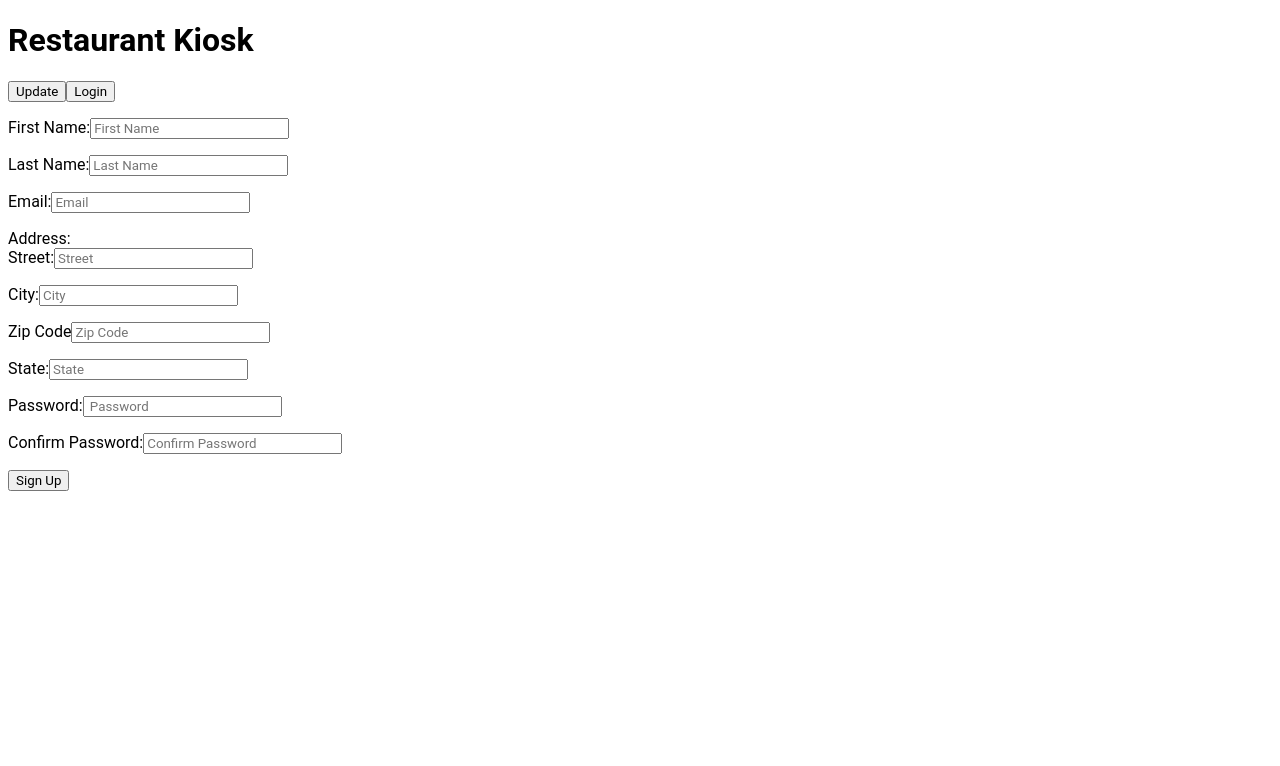
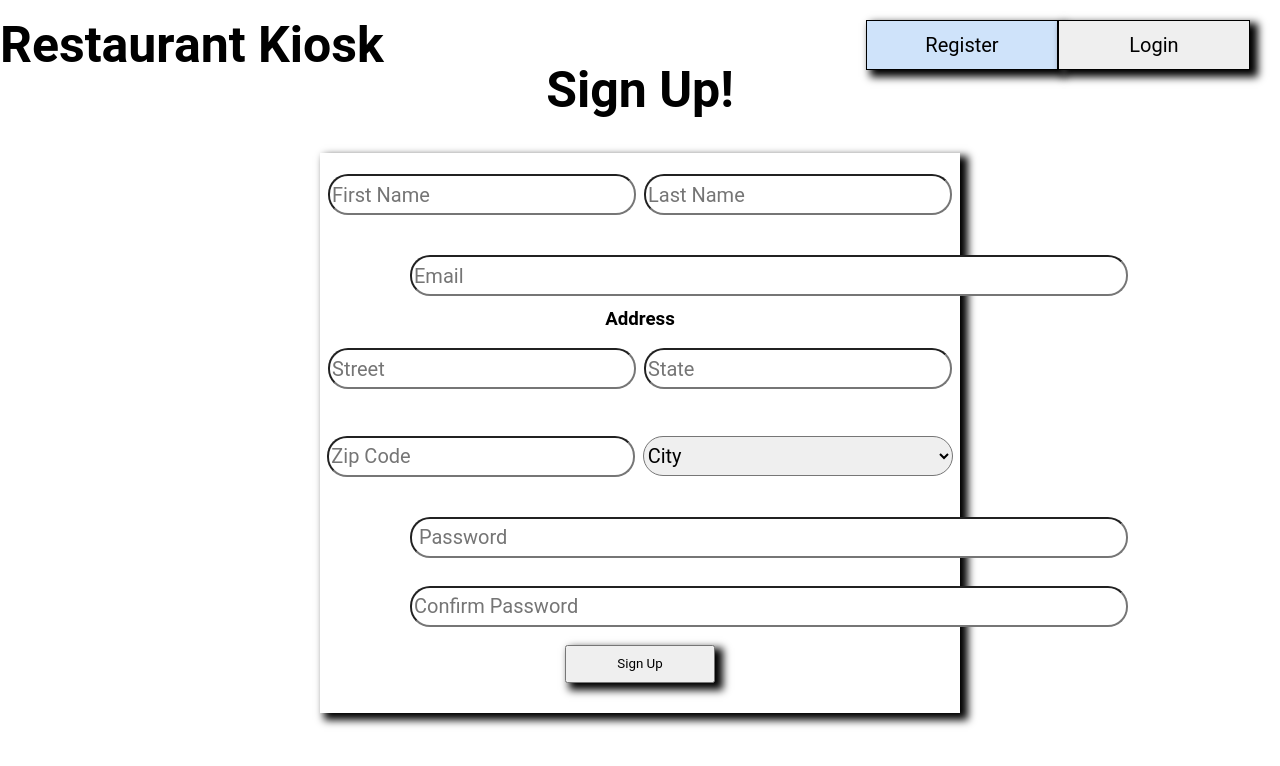
Before and after one commit to MJiang18/RestaurantKiosk, a React (Create React App) app in the folder client/: page /signup in a window 1280 px wide. Shown: the top 766 px of the page. Built offline with nearby package versions, Linux system fonts and the light colour scheme.

Commit message:
finshed the design of both log in and sign up and both connections to the backend are made and running with authentication

```diff
--- a/client/src/App.js
+++ b/client/src/App.js
@@ -1,8 +1,8 @@
 import React from 'react';
 import { BrowserRouter as Router, Routes, Route } from 'react-router-dom';
-import SignUp from './components/forms/SignUp';
-import Update from './components/forms/Update';
-import Login from './components/forms/Login';
+import SignUp from './components/forms/SignUp/SignUp';
+import Update from './components/forms/Update/Update';
+import Login from './components/forms/Login/Login';
 import Main from './components/screens/Main';
 
 import PrivateRoutes from './components/routes/PrivateRoutes';
--- a/client/src/components/forms/Login.js
+++ /dev/null
@@ -1,18 +0,0 @@
-import React, { useState } from 'react';
-import { useNavigate, Link } from 'react-router-dom';
-import axios from 'axios';
-
-const Login = () => {
-  const [email, setEmail] = useState('');
-  const [password, setPassword] = useState('');
-  const [error, setError] = useState({});
-
-  return (
-    <div>
-      THIS IS THE LOGIN PAGE
-      <Link to='/signup'>Sign Up</Link>
-    </div>
-  );
-};
-
-export default Login;
--- /dev/null
+++ b/client/src/components/forms/Login/Login.js
@@ -0,0 +1,94 @@
+import React, { useState, useEffect } from 'react';
+import { useNavigate, Link } from 'react-router-dom';
+import axios from 'axios';
+import './login.css';
+
+const Login = () => {
+  const [email, setEmail] = useState('');
+  const [password, setPassword] = useState('');
+  const [error, setError] = useState([]);
+  const navigate = useNavigate()
+
+  useEffect(() => {
+    if(localStorage.getItem('token')){
+      navigate('/')
+    }
+  }, [navigate])
+
+  const loginHandler = async (e) => {
+    e.preventDefault();
+    const config = {
+      headers: {
+        'Content-Type' : 'application/json'
+      }
+    }
+    try{
+      const {data} = await axios.post('http://localhost:8000/api/restaurantKiosk/signin', {email, password},
+      config
+      )
+      localStorage.setItem('token', data.token)
+      navigate('/')
+  }catch (error){
+    setError(error.response.data.error)
+    setTimeout(() => {
+      setError(' ');
+    }, 5000)
+  }
+}
+  return (
+    <div className='login-container'>
+    <form onSubmit={loginHandler}>
+    <div className='navbar'>
+    <h1>Restaurant Kiosk</h1>
+    <div className='login-nav-buttons'>
+          <button required id = 'register'>
+        <Link to='/login'>
+          Login
+        </Link>
+          </button>
+        <button>
+        <Link  to='/signup'>Register
+        </Link>
+          </button>
+          </div>
+        </div>
+        <div className='container'>
+          <h1>Welcome Back!</h1>
+           <div className='border'>
+        <div className='input-fields-name'>
+          <div className="input-container">
+
+              <input
+                type='email'
+                required
+                id='email'
+                placeholder='Enter email'
+                onChange={(e) => setEmail(e.target.value)}
+                value={email}
+                tabIndex={1}
+                />
+                <input
+                  type='password'
+                  required
+                  id='password'
+                  autoComplete='"true"'
+                  placeholder='Enter Password'
+                  onChange={(e) => setPassword(e.target.value)}
+                  value={password}
+                  tabIndex={2}
+                  />
+                  </div>
+                  </div>
+                  <div className="footer">
+
+      <button type='submit'>Login</button>
+      Don't have an account? <Link to='/signup'>Sign Up</Link>
+                  </div>
+      </div>
+      </div>
+      </form>
+    </div>
+  );
+};
+
+export default Login;
--- /dev/null
+++ b/client/src/components/forms/Login/login.css
@@ -0,0 +1,78 @@
+
+.input-container{
+    width: 100%;
+    height: 150px;
+    display: flex;
+    flex-direction: column;
+    justify-content: space-between;
+    align-items: center;
+    /* background-color: blueviolet; */
+    font-size: 18px;
+    font-weight: 400;
+}
+.input-container input{
+    width: 60%;
+    height: 50px;
+    /* background-color: blueviolet; */
+    font-size: 18px;
+    font-weight: 400;
+}
+
+.footer{
+    width: 100%;
+    height: 230px;
+    display: flex;
+    flex-direction: column;
+    justify-content: space-evenly;
+    align-items: center;
+    margin-bottom: 40px;
+    /* background-color: blueviolet; */
+    font-size: 18px;
+    font-weight: 400;
+}
+
+.login-navbar{
+    /* background-color: green; */
+    width: 100%;
+    height: 90px;
+    display: inline-flex;
+    flex-direction: row;
+    justify-content: space-between;
+    align-items: center;
+
+}
+
+.login-nav-buttons{
+    /* background-color: aqua; */
+    width: 30%;
+    display: inline-flex;
+    align-items: center;
+    justify-content: flex-end;
+    margin-right: 30px;
+    flex-direction: row;
+}
+.login-nav-buttons button{
+    width: 200px;
+    height: 50px;
+    box-shadow:  6px 5px 8px 2px black;
+    font-size: 18px;
+    border: 1px solid black;
+    font-weight: 400;
+    cursor: pointer;
+}
+.login-nav-buttons #register {
+background-color: rgba(31, 124, 230, 0.212);;
+
+}
+.login-nav-buttons a{
+    text-decoration: none;
+    color: black;
+    font-size: 20px;
+    font-weight: 400;
+}
+.login-nav-buttons button:hover{
+    background-color: rgb(31, 124, 230);
+    color: black;
+    width: 205px;
+    height: 55px;
+}
--- a/client/src/components/forms/SignUp.js
+++ b/client/src/components/forms/SignUp/SignUp.js
@@ -1,6 +1,7 @@
 import React, { useState, useEffect } from 'react';
 import { useNavigate, Link } from 'react-router-dom';
 import axios from 'axios';
+import './signup.css';
 
 const SignUp = () => {
   const [firstName, setFirstName] = useState('');
@@ -12,7 +13,7 @@ const SignUp = () => {
   const [street, setStreet] = useState('');
   const [password, setPassword] = useState('');
   const [confirmPassword, setConfirmPassword] = useState('');
-  const [error, setError] = useState({});
+  const [error, setError] = useState([]);
   let navigate = useNavigate();
 
   const onSubmitHandler = async (e) => {
@@ -61,21 +62,27 @@ const SignUp = () => {
   };
 
   return (
-    <div>
-      <form>
+    <div className='signup'>
+      <form onSubmit={onSubmitHandler}>
+        <div className='navbar'>
         <h1>Restaurant Kiosk</h1>
-        <Link to='/update'>
-          <button>Update</button>
+    <div className='nav-buttons'>
+          <button required id = 'register'>
+        <Link  to='/signup'>Register
         </Link>
+          </button>
+          <button>
         <Link to='/login'>
-          <button>Login</button>
+          Login
         </Link>
+          </button>
+          </div>
+        </div>
+          <div className='container'>
+        <h1>Sign Up!</h1>
         <div className='border'>
-          <div className='container'>
-            <div className='form-control'>
+          <div className='input-fields-name'>
        <p>
-                <label>First Name:</label>
-
                 <input
                   type='text'
                   placeholder='First Name'
@@ -84,10 +91,9 @@ const SignUp = () => {
                   id='firstName'
                   onChange={(e) => setFirstName(e.target.value)}
                   />
+                {error}
                   </p>
               <p>
-                <label>Last Name:</label>
-
                 <input
                   type='text'
                   placeholder='Last Name'
@@ -97,9 +103,9 @@ const SignUp = () => {
                   onChange={(e) => setLastName(e.target.value)}
                   />
                   </p>
+                  </div>
+                  <div className='form-control'>
               <p>
-                <label>Email:</label>
-
                 <input
                   type='text'
                   placeholder='Email'
@@ -109,12 +115,12 @@ const SignUp = () => {
                   onChange={(e) => setEmail(e.target.value)}
                   />
               </p>
+                </div>
+                <div className='container-state'>
+
+                <h3>    Address     </h3>
+                          <div className='input-fields-street'>
               <p>
-                <label>Address:</label>
-
-                <br />
-                <label>Street:</label>
-
                 <input
                   type='text'
                   placeholder='Street'
@@ -125,19 +131,21 @@ const SignUp = () => {
                   />
               </p>
               <p>
-                <label>City:</label>
-
                 <input
                   type='text'
-                  placeholder='City'
-                  value={city}
+                  placeholder='State'
+                  value={state}
                   required
-                  id='city'
-                  onChange={(e) => setCity(e.target.value)}
+                  id='state'
+                  onChange={(e) => setState(e.target.value)}
                   />
               </p>
+
+                  </div>
+                  </div>
+                  <div className='input-fields-zip'>
+
               <p>
-                <label>Zip Code</label>
 
                 <input
                   type='text'
@@ -149,19 +157,31 @@ const SignUp = () => {
                   />
               </p>
               <p>
-                <label>State:</label>
 
-                <input
-                  type='text'
-                  placeholder='State'
-                  value={state}
-                  required
-                  id='state'
-                  onChange={(e) => setState(e.target.value)}
-                />
+                 <select  required id='citys' onChange={(e) => setCity(e.target.value)} >
+                  <option value='city'>City</option>
+                  <option value='columbus'>columbus</option>
+                  <option value='New York'>New York</option>
+                  <option value='Seattle'>Seattle</option>
+                  <option value='Lexington'>Lexington</option>
+                  <option value='Ann Harbor'>Ann Harbor</option>
+                  <option value='Chicago'>Chicago</option>
+                  <option value='Washington D.C.'>Washington D.C.</option>
+                  <option value='Los Angeles'>Los Angeles</option>
+                  <option value='Atlanta'>Atlanta</option>
+                  <option value='Nashville'>Nashville</option>
+                  <option value='New Orleans'>New Orleans</option>
+                  <option value='Tampa Bay'>Tampa Bay</option>
+                  <option value='Portland'>Portland</option>
+                </select>
               </p>
+
+                    </div>
+
+                <div className='form-control'>
+                    <div className='input-fields-password'>
               <p>
-                <label>Password:</label>
+
 
                 <input
                   type='password'
@@ -172,8 +192,10 @@ const SignUp = () => {
                   onChange={(e) => setPassword(e.target.value)}
                   />
               </p>
+                  </div>
+                  <div className='form-control'>
               <p>
-                <label>Confirm Password:</label>
+
 
                 <input
                   type='password'
@@ -184,8 +206,10 @@ const SignUp = () => {
                   onChange={(e) => setConfirmPassword(e.target.value)}
                   />
               </p>
-              <button onClick={onSubmitHandler}>Sign Up</button>
                   </div>
+                  </div>
+              <button type='submit' >Sign Up</button>
+
           </div>
         </div>
       </form>
--- /dev/null
+++ b/client/src/components/forms/SignUp/signup.css
@@ -0,0 +1,208 @@
+body{
+    margin: 0;
+    padding: 0;
+    box-sizing: 0;
+}
+
+.signup{
+    width: 100%;
+    height: 100vh;
+    /* background-color: blue; */
+}
+.signup h1{
+   font-size: 50px;
+}
+
+
+.navbar{
+    /* background-color: green; */
+    width: 100%;
+    height: 90px;
+    display: inline-flex;
+    flex-direction: row;
+    justify-content: space-between;
+    align-items: center;
+
+}
+
+.nav-buttons{
+    /* background-color: aqua; */
+    width: 30%;
+    display: inline-flex;
+    align-items: center;
+    justify-content: flex-end;
+    margin-right: 30px;
+    flex-direction: row;
+}
+.nav-buttons button{
+    width: 200px;
+    height: 50px;
+    box-shadow:  6px 5px 8px 2px black;
+    font-size: 18px;
+    border: 1px solid black;
+    font-weight: 400;
+    cursor: pointer;
+}
+.nav-buttons #register {
+background-color: rgba(31, 124, 230, 0.212);;
+
+}
+.nav-buttons a{
+    text-decoration: none;
+    color: black;
+    font-size: 20px;
+    font-weight: 400;
+}
+.nav-buttons button:hover{
+    background-color: rgb(31, 124, 230);
+    color: black;
+    width: 205px;
+    height: 55px;
+}
+
+.container{
+    /* background-color: red; */
+    width: 100%;
+    height: 70vh;
+     display: flex;
+    flex-direction: column;
+    justify-content: center;
+    align-items: center;
+}
+.container h1{
+    text-align: center;
+}
+
+.border{
+    width: 50%;
+    height: 70vh;
+     display: flex;
+    flex-direction: column;
+    justify-content: space-evenly;
+    align-items: center;
+    /* background-color: orange; */
+    box-shadow: 6px 5px 8px 2px black;
+}
+
+.border button{
+    width: 150px;
+    height: 40px;
+    box-shadow:  6px 5px 8px 2px black;
+    margin-bottom: 30px;
+}
+.border button:hover{
+    background-color: rgb(31, 124, 230);
+    color: black;
+    height: 45px;
+    width: 155px;
+}
+
+.form-control{
+    width: 100%;
+    /* background-color: blueviolet; */
+    font-size: 18px;
+    font-weight: 400;
+
+}
+.form-control input{
+    font-size: 20px;
+    width: 300px;
+    height: 35px;
+    border-radius: 20px;
+}
+.form-control #email{
+    font-size: 20px;
+    width: 710px;
+    height: 35px;
+    border-radius: 20px;
+    margin-left: 90px;
+}
+.form-control #password{
+    font-size: 20px;
+    width: 710px;
+    height: 35px;
+    border-radius: 20px;
+    margin-left: 90px;
+}
+.form-control #confirmPassword{
+    font-size: 20px;
+    width: 710px;
+    height: 35px;
+    border-radius: 20px;
+    margin-left: 90px;
+}
+
+.input-fields-name{
+    display: inline-flex;
+    flex-direction: row;
+    justify-content: space-evenly;
+    align-items: center;
+    width: 100%;
+    height: 90px;
+    /* background-color: aqua; */
+}
+.input-fields-street{
+    display: inline-flex;
+    flex-direction: row;
+    justify-content: space-evenly;
+    align-items: center;
+    width: 100%;
+    height: 90px;
+    /* background-color: aqua; */
+}
+.input-fields-zip{
+    display: inline-flex;
+    flex-direction: row;
+    justify-content: space-evenly;
+    align-items: center;
+    width: 100%;
+    height: 90px;
+    /* background-color: aqua; */
+}
+
+.input-fields-name input{
+  font-size: 20px;
+    width: 300px;
+    height: 35px;
+    border-radius: 20px;
+}
+.input-fields-street input{
+  font-size: 20px;
+    width: 300px;
+    height: 35px;
+    border-radius: 20px;
+}
+.input-fields-zip input {
+  font-size: 20px;
+    width: 300px;
+    height: 35px;
+    border-radius: 20px;
+}
+.input-fields-zip #citys{
+  font-size: 20px;
+    width: 310px;
+    height: 40px;
+    border-radius: 20px;
+}
+
+
+.container-state{
+    /* background-color: aqua; */
+    text-align: center;
+    width: 100%;
+    height: 100px;
+    display: inline-flex;
+    flex-direction: column;
+    justify-content: center;
+    align-items: center;
+
+}
+.container-state input{
+margin-bottom: 50px;
+
+}
+
+#password {
+    /* background-color: aqua; */
+     margin-bottom: 10px;
+}
--- a/client/src/index.css
+++ b/client/src/index.css
@@ -1,4 +1,3 @@
 * {
-  font-family: 'red rose', cursive, 'Roboto', 'Helvetica Neue', 'Helvetica',
-    'Arial', 'sans-serif';
+  font-family: 'Roboto', 'Helvetica Neue', 'Helvetica', 'Arial', 'sans-serif';
 }
```
Also changed, not shown: client/src/components/forms/Update/Update.js (renamed from client/src/components/forms/Update.js), 2 other files (tests, documents, lock files or other folders). Lines whose indentation alone changed are shown as unchanged.
